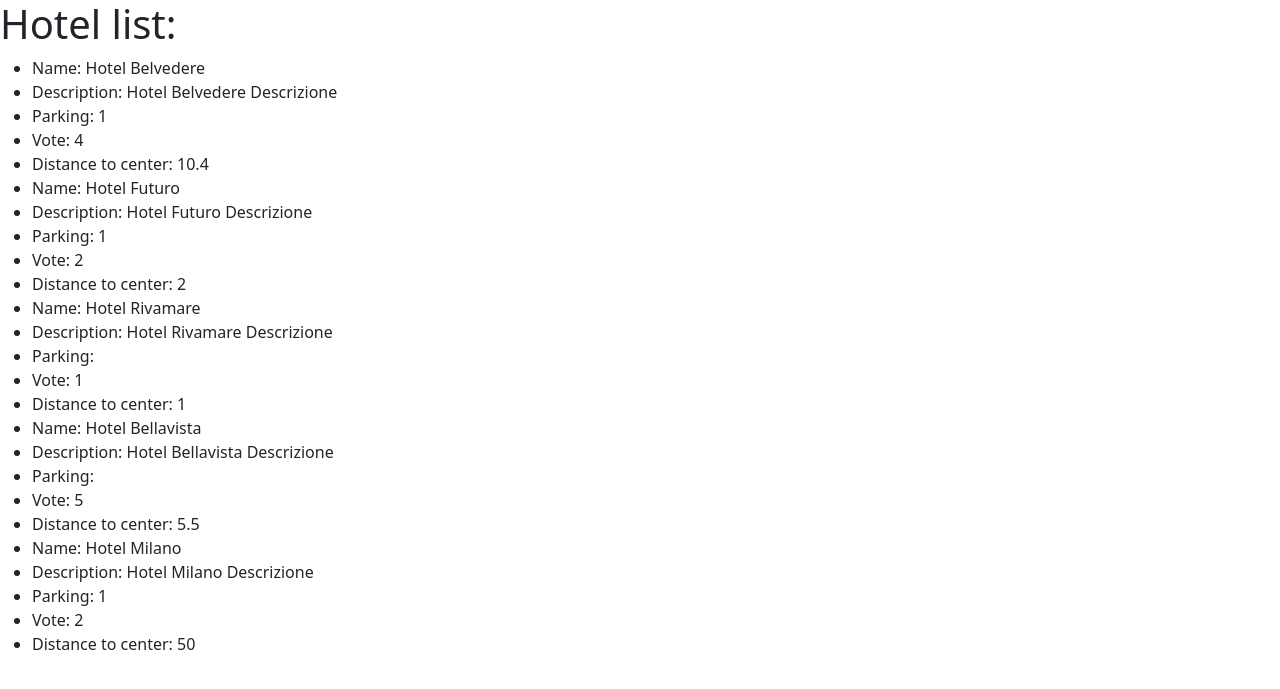
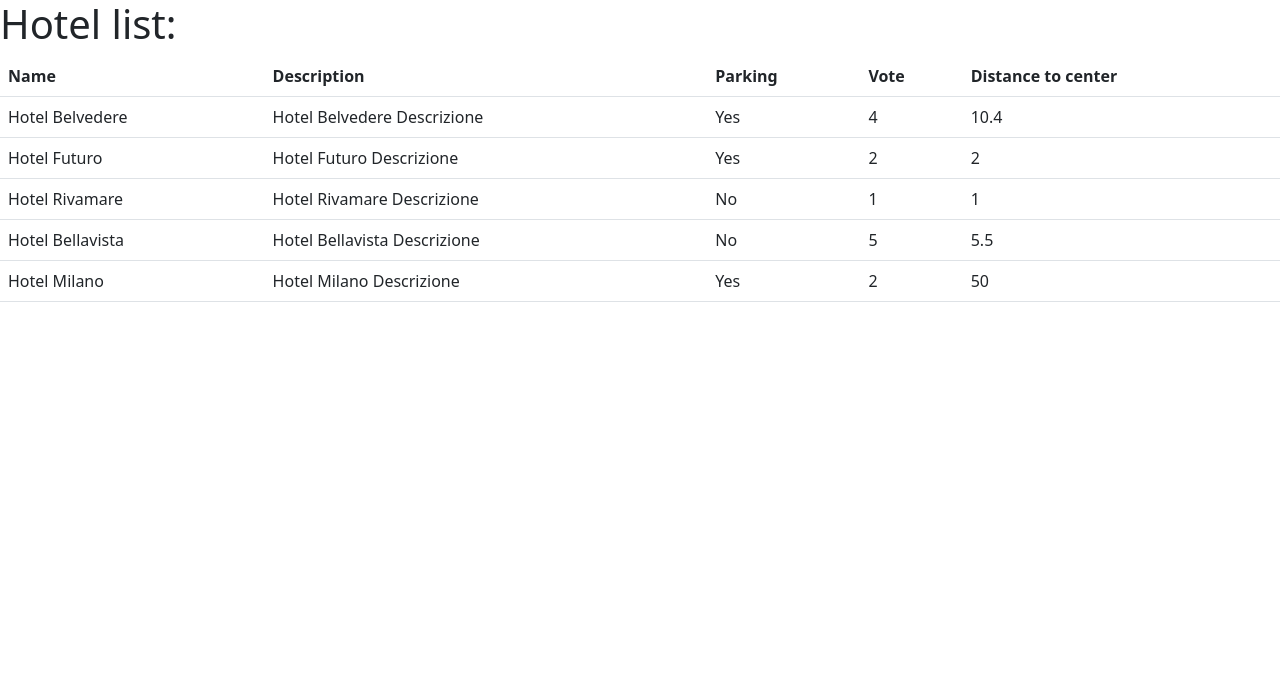
Before and after one commit to GabrieleMajocchi/php-hotel, a PHP site: page / in a window 1280 px wide. Shown: the top 689 px of the page. Run offline with PHP 8.4, Linux system fonts and the light colour scheme.

Commit message:
added the info inside a table

```diff
--- a/index.php
+++ b/index.php
@@ -45,14 +45,28 @@
 <body>
 
     <h1>Hotel list:</h1>
-    <ul>
-    <?php foreach ($hotels as $hotel){?>
-        <li>Name: <?php echo $hotel['name']?></li>
-        <li>Description: <?php echo $hotel['description']?></li>
-        <li>Parking: <?php echo $hotel['parking']?></li>
-        <li>Vote: <?php echo $hotel['vote']?></li>
-        <li>Distance to center: <?php echo $hotel['distance_to_center']?></li>
-    <?php } ?>
-    </ul>
+    <table class="table">
+        <thead>
+            <tr>
+            <th scope="col">Name</th>
+            <th scope="col">Description</th>
+            <th scope="col">Parking</th>
+            <th scope="col">Vote</th>
+            <th scope="col">Distance to center</th>
+            </tr>
+        </thead>
+        <tbody>
+            <?php foreach ($hotels as $hotel){?>
+                <tr>
+                <td><?php echo $hotel['name']?></td>
+                <td><?php echo $hotel['description']?></td>
+                <td><?php $parking = ($hotel['parking'] =='true') ? 'Yes' : 'No'; echo $parking?></td>
+                <td><?php echo $hotel['vote']?></td>
+                <td><?php echo $hotel['distance_to_center']?></td>
+                </tr>
+            <?php } ?>
+        </tbody>
+    </table>
+
 </body>
 </html>
```
